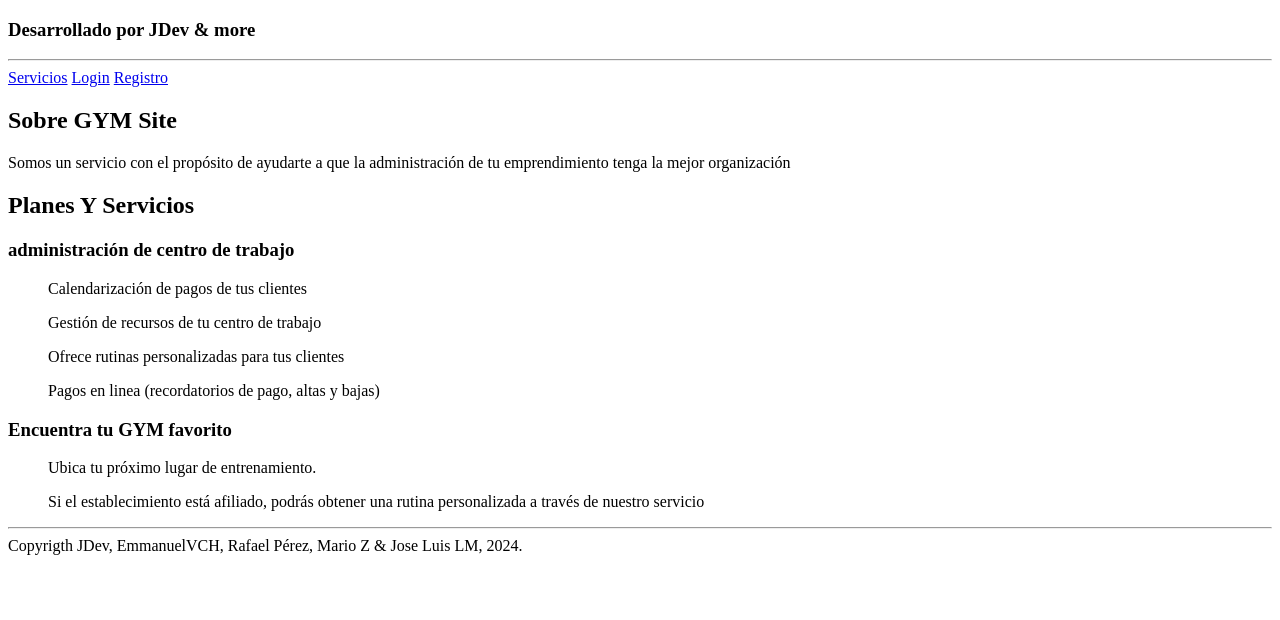
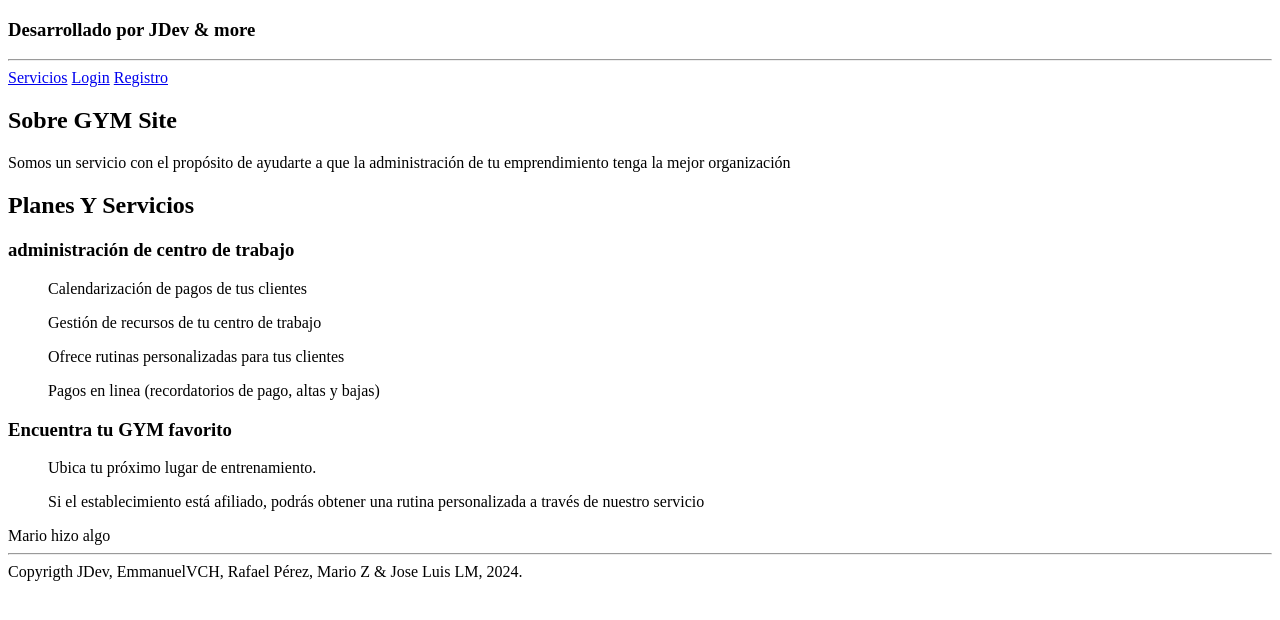
Before and after one commit to jdev-mx/Gym-Site.github.io, a plain HTML site: page index.html in a window 1280 px wide. Drawn offline with Linux system fonts and the light colour scheme.

Commit message:
introduccion
ndidhdeihideicecicei

```diff
--- a/index.html
+++ b/index.html
@@ -34,7 +34,7 @@
     </section>
   </main>
 
-
+  Mario hizo algo
 
   <footer>
     <hr>
```
